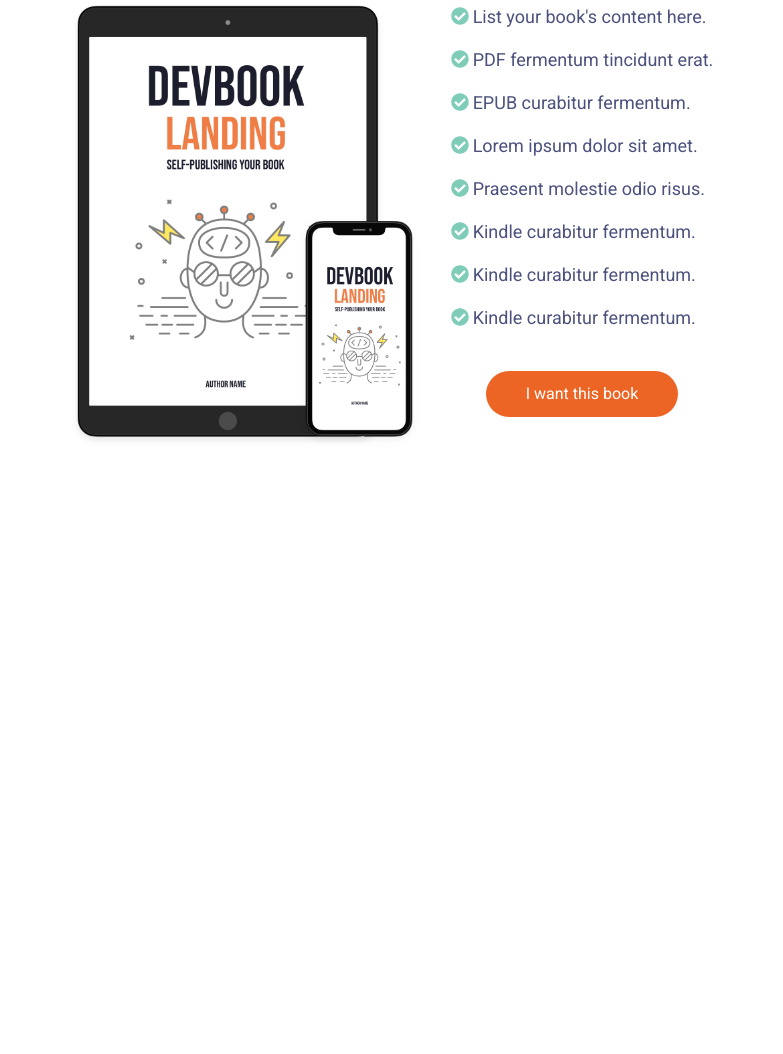
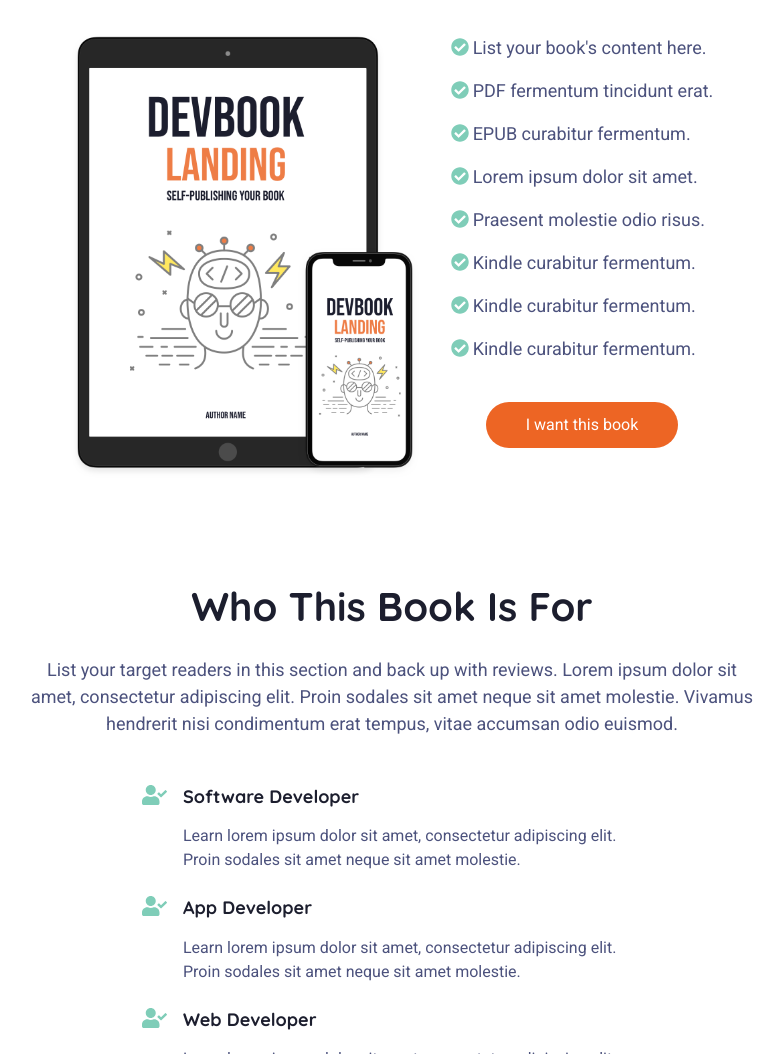
Before and after one commit to juncn/web_practice_project_1, a website: page index.html in a window 1280 px wide. Shown: the part 1746-2800 px from the top of the page, without its empty margins (248-1031 px from the left). Before the commit the page ends 2247 px from the top, so only its background shows below. Drawn offline with nearby package versions, Linux system fonts and the light colour scheme; files that its build step writes are made by us from their sources; files whose address does not match are found by name.

Commit message:
Add markup and style for audience section

```diff
--- a/index.html
+++ b/index.html
@@ -6,7 +6,7 @@
   <meta name="viewport" content="width=device-width, initial-scale=1.0">
   <link rel="shortcut icon" href="favicon.ico">
   <!-- Google Font -->
-  <link href="https://fonts.googleapis.com/css?family=Quicksand:700|Roboto:400,400i,700&display=swap" rel="stylesheet">
+  <link href="https://fonts.googleapis.com/css2?family=Quicksand:wght@400;700&family=Roboto:ital,wght@0,400;0,700;1,400&display=swap" rel="stylesheet">
   <link href="style.css" rel="stylesheet">
 </head>
 <body>
@@ -172,5 +172,42 @@
       </div>
     </di>
   </section>
+
+  <section class="audience-section">
+    <h2 class="audience-heading">Who This Book Is For</h2>
+    <p class="audience-intro">List your target readers in this section and back up with reviews. Lorem ipsum dolor sit amet, consectetur adipiscing elit. Proin sodales sit amet neque sit amet molestie. Vivamus hendrerit nisi condimentum erat tempus, vitae accumsan odio euismod.</p>
+    <div class="audience-container">
+      <ul>
+        <li class="audience-item">
+          <svg class="audience-icon" xmlns="http://www.w3.org/2000/svg" viewBox="0 0 640 512"><path d="M224 256c70.7 0 128-57.3 128-128S294.7 0 224 0 96 57.3 96 128s57.3 128 128 128zm89.6 32h-16.7c-22.2 10.2-46.9 16-72.9 16s-50.6-5.8-72.9-16h-16.7C60.2 288 0 348.2 0 422.4V464c0 26.5 21.5 48 48 48h352c26.5 0 48-21.5 48-48v-41.6c0-74.2-60.2-134.4-134.4-134.4zm323-128.4l-27.8-28.1c-4.6-4.7-12.1-4.7-16.8-.1l-104.8 104-45.5-45.8c-4.6-4.7-12.1-4.7-16.8-.1l-28.1 27.9c-4.7 4.6-4.7 12.1-.1 16.8l81.7 82.3c4.6 4.7 12.1 4.7 16.8.1l141.3-140.2c4.6-4.7 4.7-12.2.1-16.8z"/></svg>
+          <div class="item-body">
+            <h4 class="item-heading">Software Developer</h4>
+            <p class="item-desc">Learn lorem ipsum dolor sit amet, consectetur adipiscing elit. Proin sodales sit amet neque sit amet molestie.</p>
+          </div>
+        </li>
+        <li class="audience-item">
+          <svg class="audience-icon" xmlns="http://www.w3.org/2000/svg" viewBox="0 0 640 512"><path d="M224 256c70.7 0 128-57.3 128-128S294.7 0 224 0 96 57.3 96 128s57.3 128 128 128zm89.6 32h-16.7c-22.2 10.2-46.9 16-72.9 16s-50.6-5.8-72.9-16h-16.7C60.2 288 0 348.2 0 422.4V464c0 26.5 21.5 48 48 48h352c26.5 0 48-21.5 48-48v-41.6c0-74.2-60.2-134.4-134.4-134.4zm323-128.4l-27.8-28.1c-4.6-4.7-12.1-4.7-16.8-.1l-104.8 104-45.5-45.8c-4.6-4.7-12.1-4.7-16.8-.1l-28.1 27.9c-4.7 4.6-4.7 12.1-.1 16.8l81.7 82.3c4.6 4.7 12.1 4.7 16.8.1l141.3-140.2c4.6-4.7 4.7-12.2.1-16.8z"/></svg>
+          <div class="item-body">
+            <h4 class="item-heading">App Developer</h4>
+            <p class="item-desc">Learn lorem ipsum dolor sit amet, consectetur adipiscing elit. Proin sodales sit amet neque sit amet molestie.</p>
+          </div>
+        </li>
+        <li class="audience-item">
+          <svg class="audience-icon" xmlns="http://www.w3.org/2000/svg" viewBox="0 0 640 512"><path d="M224 256c70.7 0 128-57.3 128-128S294.7 0 224 0 96 57.3 96 128s57.3 128 128 128zm89.6 32h-16.7c-22.2 10.2-46.9 16-72.9 16s-50.6-5.8-72.9-16h-16.7C60.2 288 0 348.2 0 422.4V464c0 26.5 21.5 48 48 48h352c26.5 0 48-21.5 48-48v-41.6c0-74.2-60.2-134.4-134.4-134.4zm323-128.4l-27.8-28.1c-4.6-4.7-12.1-4.7-16.8-.1l-104.8 104-45.5-45.8c-4.6-4.7-12.1-4.7-16.8-.1l-28.1 27.9c-4.7 4.6-4.7 12.1-.1 16.8l81.7 82.3c4.6 4.7 12.1 4.7 16.8.1l141.3-140.2c4.6-4.7 4.7-12.2.1-16.8z"/></svg>
+          <div class="item-body">
+            <h4 class="item-heading">Web Developer</h4>
+            <p class="item-desc">Learn lorem ipsum dolor sit amet, consectetur adipiscing elit. Proin sodales sit amet neque sit amet molestie.</p>
+          </div>
+        </li>
+        <li class="audience-item">
+          <svg class="audience-icon" xmlns="http://www.w3.org/2000/svg" viewBox="0 0 640 512"><path d="M224 256c70.7 0 128-57.3 128-128S294.7 0 224 0 96 57.3 96 128s57.3 128 128 128zm89.6 32h-16.7c-22.2 10.2-46.9 16-72.9 16s-50.6-5.8-72.9-16h-16.7C60.2 288 0 348.2 0 422.4V464c0 26.5 21.5 48 48 48h352c26.5 0 48-21.5 48-48v-41.6c0-74.2-60.2-134.4-134.4-134.4zm323-128.4l-27.8-28.1c-4.6-4.7-12.1-4.7-16.8-.1l-104.8 104-45.5-45.8c-4.6-4.7-12.1-4.7-16.8-.1l-28.1 27.9c-4.7 4.6-4.7 12.1-.1 16.8l81.7 82.3c4.6 4.7 12.1 4.7 16.8.1l141.3-140.2c4.6-4.7 4.7-12.2.1-16.8z"/></svg>
+          <div class="item-body">
+            <h4 class="item-heading">Product Designer</h4>
+            <p class="item-desc">Learn lorem ipsum dolor sit amet, consectetur adipiscing elit. Proin sodales sit amet neque sit amet molestie.</p>
+          </div>
+        </li>
+      </ul>
+    </div>
+  </section>
 </body>
 </html>
--- /dev/null
+++ b/sass/layout/_audience.scss
@@ -0,0 +1,62 @@
+@import '../utilities/variables';
+@import '../utilities/mixins';
+
+.audience-section {
+  max-width: 960rem;
+  margin: 0 auto;
+  padding: 48rem 16rem;
+}
+
+.audience-heading {
+  color: $primary-color;
+  font-family: $quicksand;
+  font-size: 28rem;
+  font-weight: $fw-bold;
+  margin-bottom: 24rem;
+  text-align: center;
+}
+
+.audience-intro {
+  color: $secondary-color;
+  font-family: $roboto;
+  font-size: 18rem;
+  font-weight: $fw-medium;
+  line-height: 27rem;
+  text-align: center;
+  margin: 0 auto 48rem;
+  max-width: 760rem;
+}
+
+.audience-container {
+  max-width: 500rem;
+  margin: 0 auto;
+}
+
+.audience-item {
+  display: flex;
+  align-items: flex-start;
+  margin-bottom: 24rem;
+}
+
+.audience-icon {
+  min-width: 25rem;
+  height: 20rem;
+  fill: $light-green;
+  margin-right: 16rem;
+}
+
+@include tablet {
+  .audience-section {
+    padding: 48rem 24rem;
+  }
+
+  .audience-intro {
+    padding: 0 15rem;
+  }
+}
+
+@include desktop {
+  .audience-heading {
+    font-size: 40rem;
+  }
+}
--- a/sass/layout/_benefits.scss
+++ b/sass/layout/_benefits.scss
@@ -80,4 +80,8 @@
   .benefits-item {
     flex-basis: 33.33%;
   }
+
+  .benefits-headline {
+    font-size: 40rem;
+  }
 }
--- a/sass/layout/_content.scss
+++ b/sass/layout/_content.scss
@@ -72,3 +72,9 @@
     padding: 0 16rem;
   }
 }
+
+@include desktop {
+  .content-headline {
+    font-size: 40rem;
+  }
+}
--- a/sass/utilities/_variables.scss
+++ b/sass/utilities/_variables.scss
@@ -11,7 +11,7 @@ $white: #ffffff;
 $bg-light: #f6f8fc;
 
 /** Font **/
-$quicksand: 'QuickSand', sans-serif;
+$quicksand: 'Quicksand', sans-serif;
 $roboto: 'Roboto', sans-serif;
 
 /** Font Weight **/
--- a/style.scss
+++ b/style.scss
@@ -5,3 +5,4 @@
 @import './sass/layout/hero';
 @import './sass/layout/benefits';
 @import './sass/layout/content';
+@import './sass/layout/audience';
```
